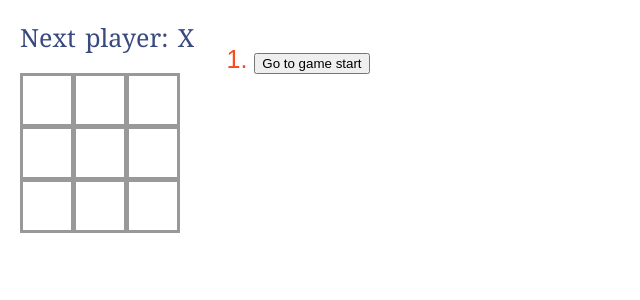
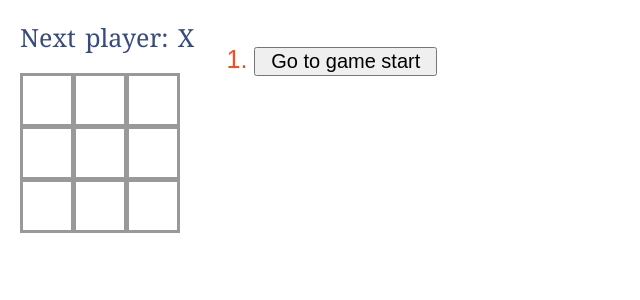
Before and after one commit to marcusmuntean/Countdown1Project, a React (Create React App) app in the folder wjwuw8/src/: page / in a window 1280 px wide. Shown: the top 300 px of the page, without its empty margins (0-640 px from the left). Built offline with nearby package versions, Linux system fonts and the light colour scheme.

Commit message:
CSS Change #4 = button

```diff
--- a/wjwuw8/src/styles.css
+++ b/wjwuw8/src/styles.css
@@ -44,6 +44,12 @@ code {
 
 ul {
   padding-left: 20px;
+}
+
+button {
+  padding-left: 15px;
+  padding-right: 15px;
+  font-size: 20px;
 }
 
 * {
```
